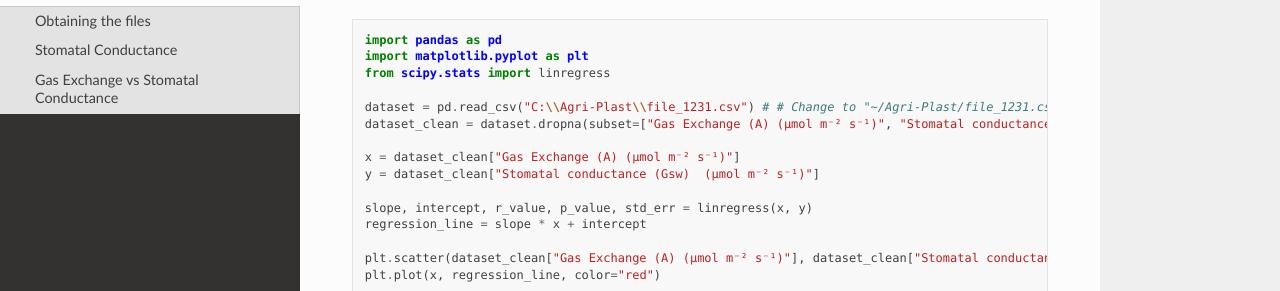
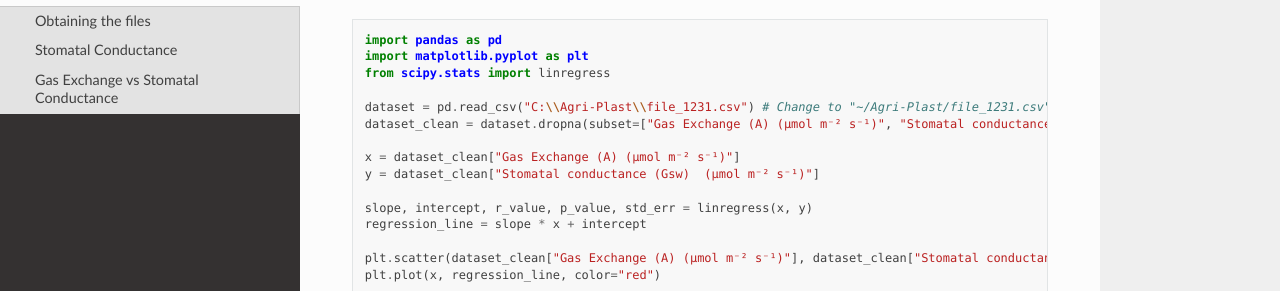
Before and after one commit to lmgoncalves94/Agri-Plast_API, a Sphinx documentation site: the page built from docs/source/case_study.rst, in a window 1280 px wide and 900 px high, scrolled down 7625 px. Shown: the part 160-451 px from the top of the window. Built offline with Sphinx 7.4.7 and the Read the Docs theme 3.1.0, drawn with Linux system fonts in a browser that asks for light colours.

```diff
--- a/docs/source/case_study.rst
+++ b/docs/source/case_study.rst
@@ -307,7 +307,7 @@ To explore the relationship between photosynthetic activity and stomatal conduct
    import matplotlib.pyplot as plt
    from scipy.stats import linregress
 
-   dataset = pd.read_csv("C:\\Agri-Plast\\file_1231.csv") # # Change to "~/Agri-Plast/file_1231.csv" on Linux/Mac
+   dataset = pd.read_csv("C:\\Agri-Plast\\file_1231.csv") # Change to "~/Agri-Plast/file_1231.csv" on Linux/Mac
    dataset_clean = dataset.dropna(subset=["Gas Exchange (A) (µmol m⁻² s⁻¹)", "Stomatal conductance (Gsw)  (µmol m⁻² s⁻¹)"])
 
    x = dataset_clean["Gas Exchange (A) (µmol m⁻² s⁻¹)"]
```
